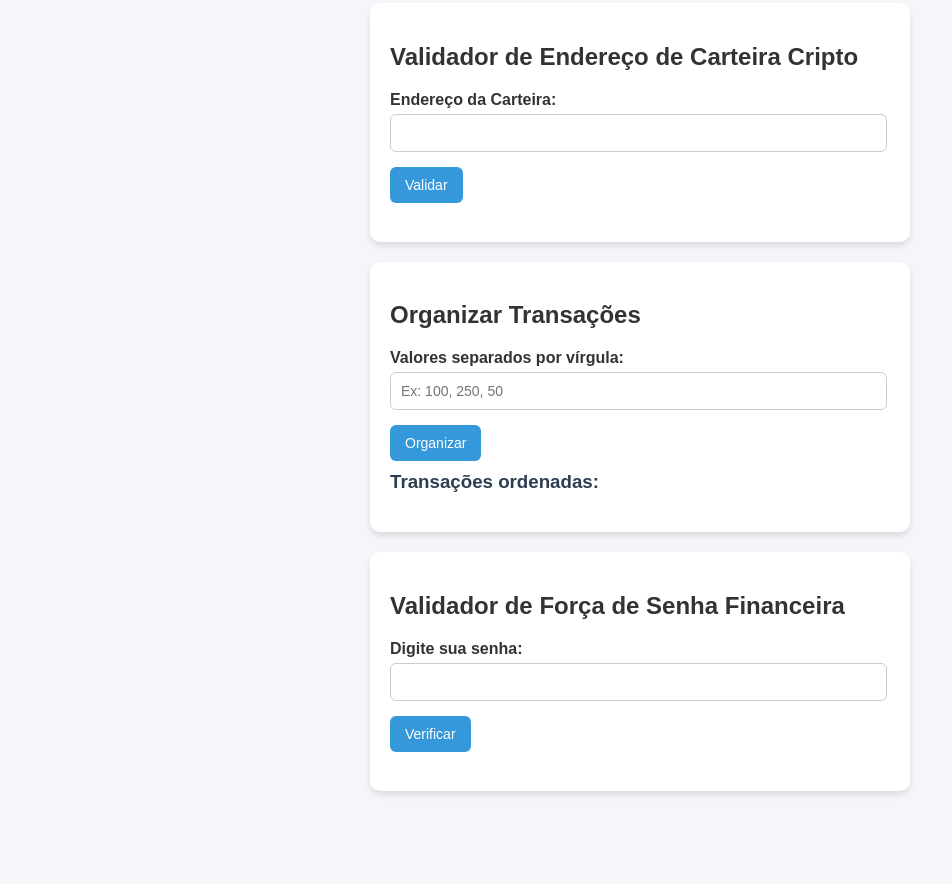
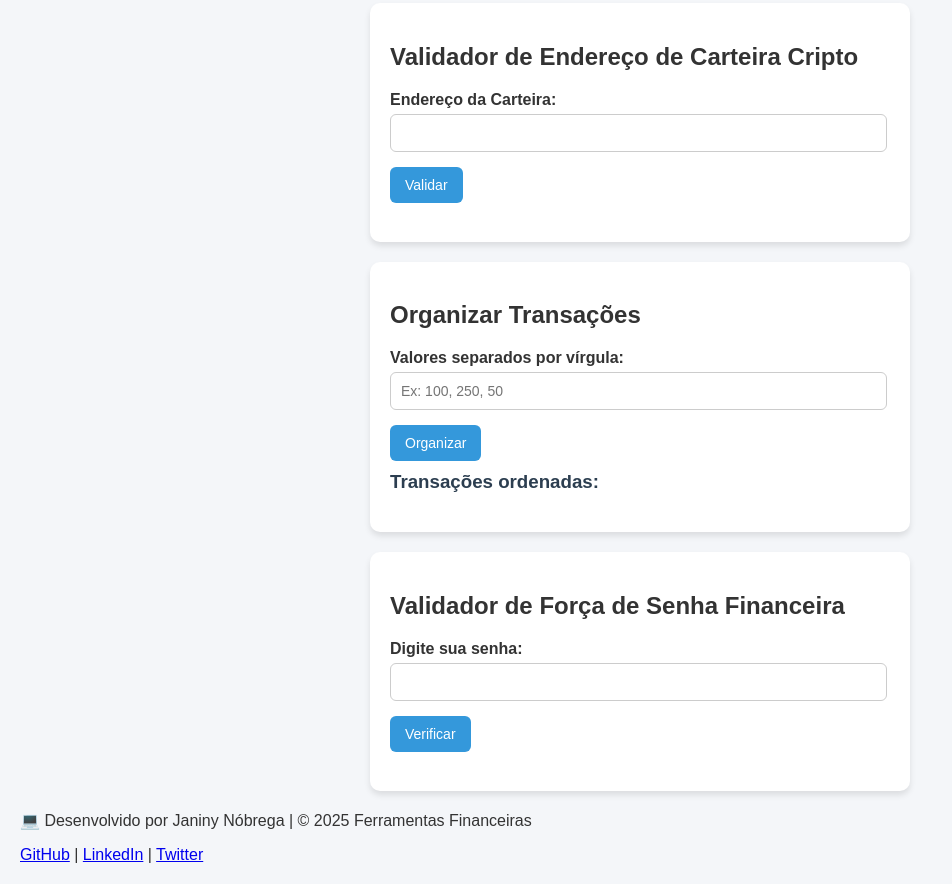
Before and after one commit to JaninyNobrega/desafio2, a plain HTML site: page index.html in a window 1280 px wide. Shown: the part 517-1401 px from the top of the page, without its empty margins (0-952 px from the left). Before the commit the page ends 1348 px from the top, so only its background shows below. Drawn offline with Linux system fonts and the light colour scheme.

Commit message:
Update index.html

```diff
--- a/index.html
+++ b/index.html
@@ -62,5 +62,13 @@
   </div>
 
   <script src="script.js"></script>
+  <footer>
+    <p>💻 Desenvolvido por Janiny Nóbrega | © 2025 Ferramentas Financeiras</p>
+    <div class="social-links">
+      <a href="https://github.com/janinynobrega" target="_blank">GitHub</a> |
+      <a href="https://www.linkedin.com/in/janiny-nóbrega-27506b106" target="_blank">LinkedIn</a> |
+      <a href="https://twitter.com/jaaniny" target="_blank">Twitter</a>
+    </div>
+  </footer>
 </body>
 </html>
```
